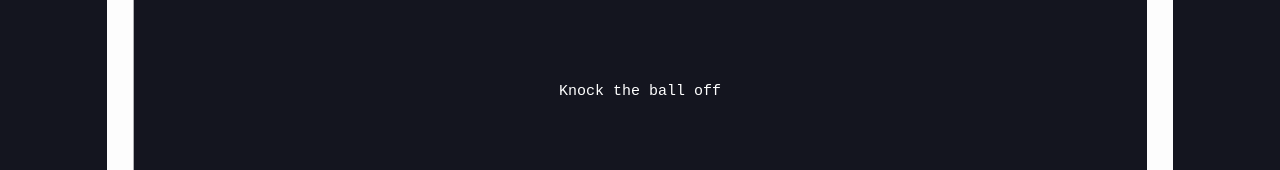
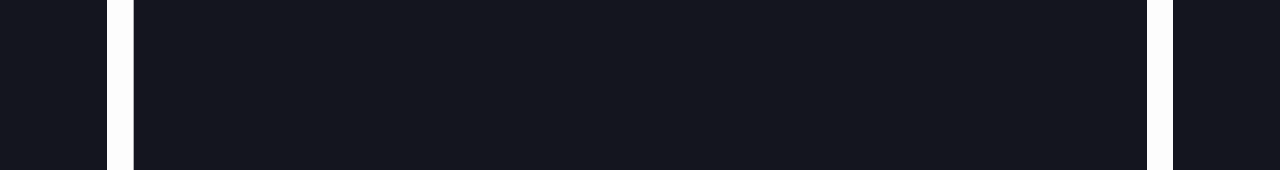
Before and after one commit to persuc/resume, a Vue app: page /draw in a window 1280 px wide. Shown: the top 170 px of the page. Built offline with nearby package versions, Linux system fonts and the light colour scheme.

Commit message:
End level

```diff
--- /dev/null
+++ b/src/ts/draw-mode/EndCondition.ts
@@ -0,0 +1,15 @@
+import { Engine, Events, Body, type IEventCollision } from "matter-js"
+
+
+export function onCollision(engine: Engine, body1: Body, body2: Body, onEnd: () => any) {
+  function callback(event: IEventCollision<Body>) {
+    if (event.pairs.some(p => {
+      const bodies = [p.bodyA, p.bodyB]
+      return bodies.includes(body1) && bodies.includes(body2)
+    })) {
+      onEnd()
+      Events.off(engine, 'collisionStart', callback)
+    }
+  }
+  Events.on(engine, 'collisionStart', callback)
+}
--- a/src/ts/draw-mode/Level.ts
+++ b/src/ts/draw-mode/Level.ts
@@ -5,7 +5,7 @@
 export type ColouredBody = { body: Body, color?: Color, compound?: boolean }
 
 export interface LevelSpec {
-  createBodies(): (Body | ColouredBody)[],
+  generateBodies(engine: Engine, onEnd: () => any): (Body | ColouredBody)[],
   text?: string
 }
 
@@ -24,22 +24,35 @@
   }
 }
 
-export function wallCup(): ColouredBody {
+export function wallCup(): ColouredBody & {
+  floor: Body,
+  left: Body,
+  right: Body
+} {
+
+  const floor = Bodies.rectangle(400, 590, 762, 20)
+  const left = Bodies.rectangle(10, 300, 20, 600)
+  const right = Bodies.rectangle(790, 300, 20, 600)
+
+  const body = Body.create({
+    isStatic: true,
+    parts: [
+      floor,
+      left,
+      right
+    ],
+  })
   return {
-    body: Body.create({
-      isStatic: true,
-      parts: [
-        Bodies.rectangle(400, 590, 762, 20), // floor
-        Bodies.rectangle(10, 300, 20, 600), // left wall
-        Bodies.rectangle(790, 300, 20, 600), // right wall
-      ],
-    }),
-    color: Color.WALL
+    body,
+    color: Color.WALL,
+    floor,
+    left,
+    right,
   }
 }
 
 
-export function startLevel(engine: Engine, spec: LevelSpec, theme: Theme): Level {
+export function startLevel(engine: Engine, spec: LevelSpec, theme: Theme, onEnd: () => any): Level {
   const level: Level = {
     engine,
     themeMap: {},
@@ -47,14 +60,14 @@
       applyTheme(level, theme)
     },
     restart() {
-      setBodies(level, spec.createBodies())
+      setBodies(level, spec.generateBodies(engine, onEnd))
       applyTheme(level, level.theme)
     },
     theme,
     text: spec.text
   }
 
-  setBodies(level, spec.createBodies())
+  setBodies(level, spec.generateBodies(engine, onEnd))
   applyTheme(level, theme)
 
   return level
--- a/src/ts/draw-mode/MatterLine.ts
+++ b/src/ts/draw-mode/MatterLine.ts
@@ -33,7 +33,7 @@
     this.lineWidth = lineWidth
     this.halfLineWidth = lineWidth / 2
     this.body = Body.create({
-      isStatic: true
+      isStatic: true,
     })
     this.resetParts()
     Composite.add(this.engine.world, this.body)
--- a/src/ts/draw-mode/levels/Level_001.ts
+++ b/src/ts/draw-mode/levels/Level_001.ts
@@ -3,10 +3,11 @@
 import { Bodies } from "matter-js"
 
 const level: LevelSpec = {
-  createBodies() {
+  generateBodies() {
     return [
-      wallCup(),
-      Bodies.rectangle(400, 540, 80, 80),
+      Bodies.rectangle(400, 540, 80, 80, {
+        isStatic: true
+      }),
       { body: Bodies.circle(400, 515, 40), color: Color.TARGET }
     ]
   },
--- /dev/null
+++ b/src/ts/draw-mode/levels/Level_002.ts
@@ -0,0 +1,23 @@
+import { wallCup, type LevelSpec } from "@/ts/draw-mode/Level"
+import { Color } from "@/ts/draw-mode/Theme"
+import { Bodies, Engine } from "matter-js"
+import * as EndCondition from "@/ts/draw-mode/EndCondition"
+
+const level: LevelSpec = {
+  generateBodies(engine: Engine, onEnd: () => any) {
+
+    const walls = wallCup()
+    const target = Bodies.circle(400, 515, 40)
+
+    EndCondition.onCollision(engine, walls.floor, target, onEnd)
+
+    return [
+      walls,
+      Bodies.rectangle(400, 540, 80, 80),
+      { body: target, color: Color.TARGET }
+    ]
+  },
+  text: "Knock the ball off"
+}
+
+export default level
--- a/src/views/DrawMode.vue
+++ b/src/views/DrawMode.vue
@@ -3,10 +3,11 @@
   import decomp from 'poly-decomp'
   import Matter, { Body, Common, Engine, Render, Runner } from 'matter-js'
   import Line, { distance } from '@/ts/draw-mode/MatterLine'
-  import { startLevel } from '@/ts/draw-mode/Level'
+  import { startLevel, type Level } from '@/ts/draw-mode/Level'
   import * as Theme from '@/ts/draw-mode/Theme'
   import Level_001 from '@/ts/draw-mode/levels/Level_001'
-import { Color, themes } from '@/ts/draw-mode/Theme'
+  import { Color, themes } from '@/ts/draw-mode/Theme'
+  import Level_002 from '@/ts/draw-mode/levels/Level_002'
 
   const STATE_KEY = 'drawModeState'
   const DEBOUNCE_DISTANCE_LIMIT = 10
@@ -14,6 +15,7 @@
 
   const completed: number[] = reactive([])
   const isDrawing = ref(false)
+  const showEndScreen = ref(false)
 
   Common.setDecomp(decomp)
 
@@ -24,7 +26,7 @@
 
   let line: Line
 
-  const level = startLevel(engine, Level_001, Theme.DEFAULT)
+  let level: Level
 
   // create runner
   const runner = Runner.create();
@@ -109,6 +111,13 @@
         },
     })
 
+    level = startLevel(engine, Level_002, Theme.DEFAULT, () => {
+      showEndScreen.value = true
+      setTimeout(() => {
+        showEndScreen.value = false
+      }, 3000)
+    })
+
     onResize()
 
     // add a mouse
@@ -169,7 +178,8 @@
 <template>
   <div class="draw-mode" style="width: 100vw; height: 100vh; margin: 0 auto">
     <div class="flex hcenter absolute full-width" style="top: 5rem; color: white; z-index: 2">
-      <pre>{{ level.text }}</pre>
+      <pre v-show="!showEndScreen">{{ level?.text }}</pre>
+      <span v-show="showEndScreen" style="font-size: 18rem">Great job.</span>
     </div>
     <div id="render"></div>
     <!-- <a href="/bored" class="nohover" style="display: block; width: fit-content; position: relative; left: -32px;"><div class="pt-2 pb-4 px-8 mb-4" style="margin-top: 20vh">&lt; Back</div></a> -->
```
Also changed, not shown: src/ts/draw-mode/todo.md (+1 -0 lines).
